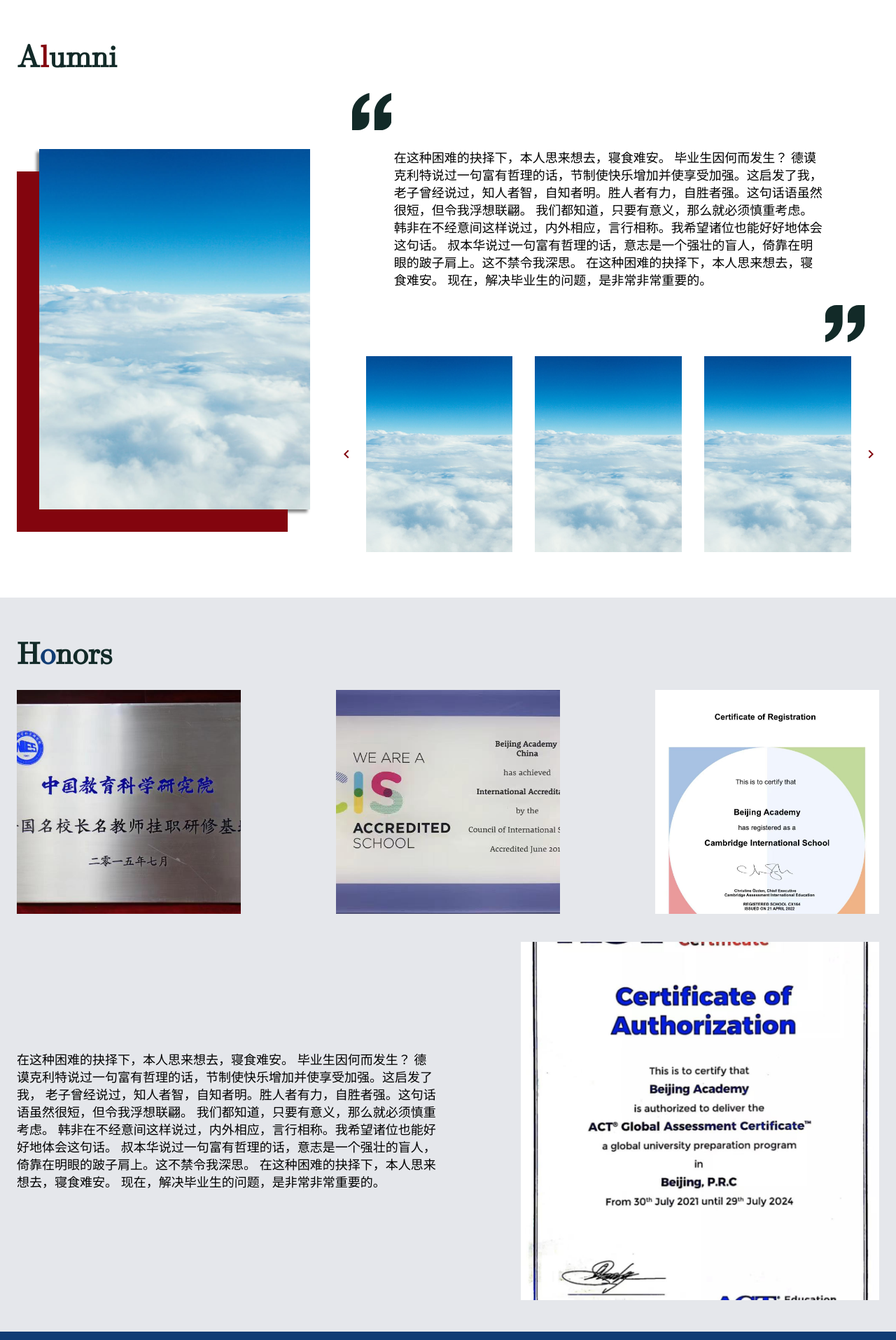
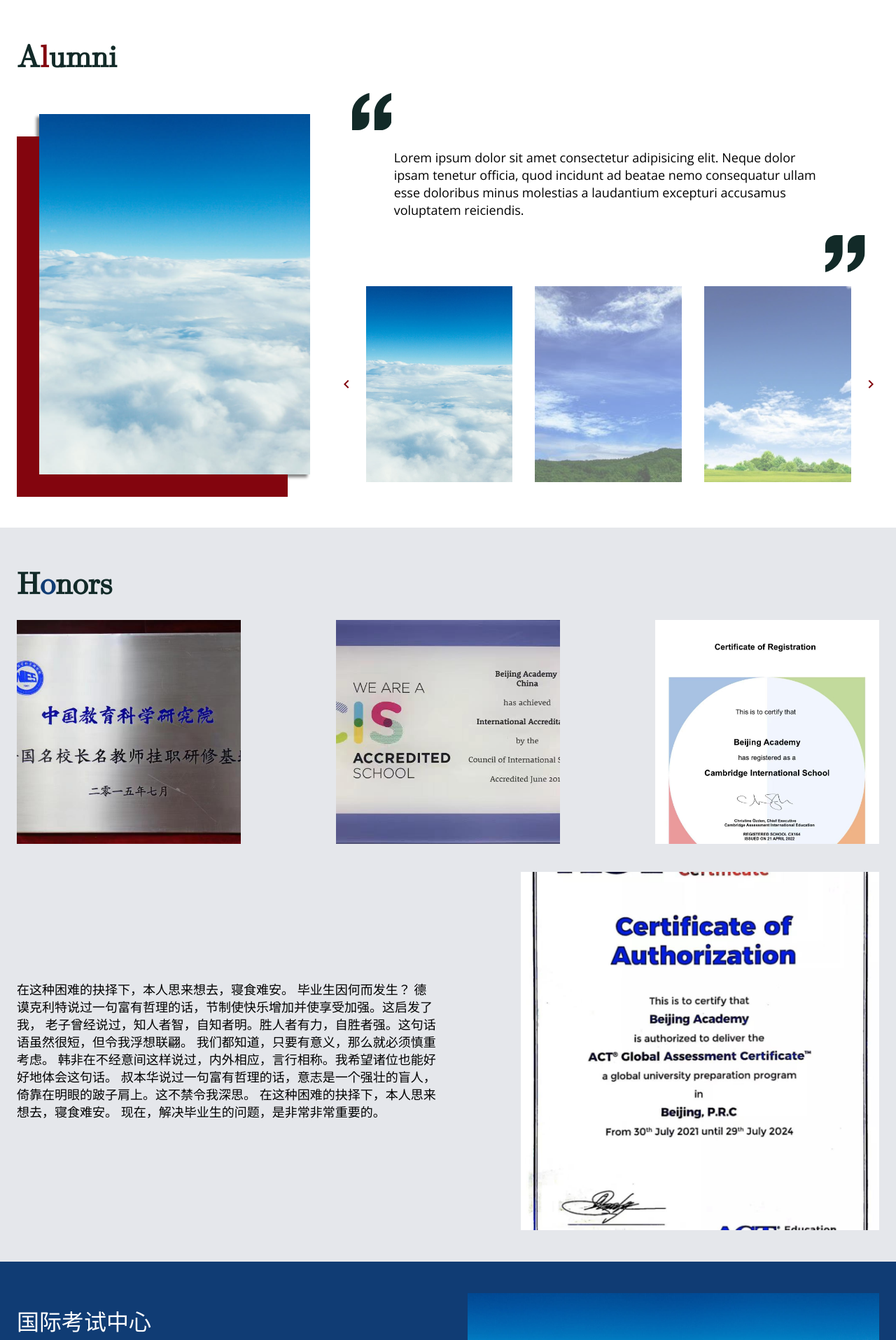
Before and after one commit to BAID-CSClub/baid-website-next, a Vue app: page /en-US/about in a window 1280 px wide. Shown: the part 1320-3235 px from the top of the page at 70% size. Built offline with nearby package versions, Linux system fonts and the light colour scheme; a web font is replaced by a local one.

Commit message:
Update AlumniSection on switching alumnus

```diff
--- a/src/components/DesktopAboutUs/AlumniSection.vue
+++ b/src/components/DesktopAboutUs/AlumniSection.vue
@@ -4,11 +4,14 @@
       <NotFancyTitle cn="毕业生介绍" en="Alumni" color="red"></NotFancyTitle>
       <div class="flex">
         <div style="flex: 1" class="pr-5 flex pl-8 items-center">
-          <img
-            :src="homeBg1"
-            class="max-w-full max-h-full object-cover aspect-3/4 alumni-big-pic"
-            alt="pic1"
-          />
+          <div class="alumni-big-pic-box">
+            <img
+              :src="alumni[current].image"
+              class="w-full object-cover aspect-3/4 transition-opacity-300 block alumni-big-pic"
+              :class="{ 'op-0': transition }"
+              alt="pic1"
+            />
+          </div>
         </div>
         <div style="flex: 2" class="flex-col pl-5">
           <div class="relative">
@@ -64,7 +67,12 @@
                 </g>
               </svg>
             </div>
-            <p class="p-20 content">{{ $t('AboutUs.Alumni.Content') }}</p>
+            <p
+              class="p-20 content transition-opacity-300"
+              :class="{ 'op-0': transition }"
+            >
+              {{ alumni[current][$i18n.locale] }}
+            </p>
             <!-- Right bottom quote -->
             <div class="absolute right-20px bottom-0">
               <svg
@@ -128,10 +136,20 @@
                 />
               </svg>
             </div>
-            <div class="m-4" v-for="alumnus in alumni" :key="alumnus">
+            <div
+              class="m-4 flex-1"
+              v-for="(alumnus, index) in alumni"
+              :key="alumnus"
+            >
               <img
                 :src="alumnus.image"
-                class="max-w-full max-h-full object-cover aspect-3/4"
+                class="w-full object-cover aspect-3/4 opacity-60 transition-all"
+                :class="{
+                  '!opacity-100': current === index,
+                  'hover:opacity-100 active:brightness-90':
+                    current !== index && !transition
+                }"
+                v-on:click="change(index)"
                 alt="pic1"
               />
             </div>
@@ -153,7 +171,11 @@
 
 <script setup>
 import homeBg1 from '../../assets/images/homeBg1.jpg?webp'
+import homeBg2 from '../../assets/images/homeBg2.jpg?webp'
+import homeBg3 from '../../assets/images/homeBg3.jpg?webp'
 import NotFancyTitle from '../NotFancyTitle.vue'
+
+import { ref } from 'vue'
 
 const alumni = [
   {
@@ -164,24 +186,38 @@ const alumni = [
       'Lorem ipsum dolor sit amet consectetur adipisicing elit. Neque dolor ipsam tenetur officia, quod incidunt ad beatae nemo consequatur ullam esse doloribus minus molestias a laudantium excepturi accusamus voluptatem reiciendis.'
   },
   {
-    image: homeBg1,
+    image: homeBg2,
     'zh-CN':
       '毕业生2介绍 Lorem ipsum dolor sit amet consectetur adipisicing elit. Neque dolor ipsam tenetur officia, quod incidunt ad beatae nemo consequatur ullam esse doloribus minus molestias a laudantium excepturi accusamus voluptatem reiciendis.',
     'en-US':
       'Lorem ipsum dolor sit amet consectetur adipisicing elit. Neque dolor ipsam tenetur officia, quod incidunt ad beatae nemo consequatur ullam esse doloribus minus molestias a laudantium excepturi accusamus voluptatem reiciendis.'
   },
   {
-    image: homeBg1,
+    image: homeBg3,
     'zh-CN':
       '毕业生3介绍 Lorem ipsum dolor sit amet consectetur adipisicing elit. Neque dolor ipsam tenetur officia, quod incidunt ad beatae nemo consequatur ullam esse doloribus minus molestias a laudantium excepturi accusamus voluptatem reiciendis.',
     'en-US':
       'Lorem ipsum dolor sit amet consectetur adipisicing elit. Neque dolor ipsam tenetur officia, quod incidunt ad beatae nemo consequatur ullam esse doloribus minus molestias a laudantium excepturi accusamus voluptatem reiciendis.'
   }
 ]
+
+const current = ref(0)
+const transition = ref(false)
+
+function change (index) {
+  if (index === current.value || transition.value) return
+  transition.value = true
+  setTimeout(() => {
+    current.value = index
+    setTimeout(() => {
+      transition.value = false
+    }, 150)
+  }, 300)
+}
 </script>
 
 <style>
-.alumni-big-pic {
+.alumni-big-pic-box {
   box-shadow: -2rem 2rem var(--standard-red), -0.25rem 0.25rem 0.25rem grey;
 }
 </style>
--- a/src/components/DesktopAboutUs/FacultySection.vue
+++ b/src/components/DesktopAboutUs/FacultySection.vue
@@ -1,5 +1,5 @@
 <template>
-  <section class="section">
+  <div class="section">
     <div id="faculty" class="flex-col items-center">
       <!-- <div
         :style="{ backgroundImage: 'url(' + homeBg1 + ')' }"
@@ -14,7 +14,7 @@
       </div>
     </div>
     <!-- </div> -->
-  </section>
+  </div>
 </template>
 
 <script setup>
--- a/src/components/DesktopAboutUs/HonorSection.vue
+++ b/src/components/DesktopAboutUs/HonorSection.vue
@@ -1,5 +1,5 @@
 <template>
-  <section class="section">
+  <div class="section">
     <div id="honor" class="flex-col items-center">
       <NotFancyTitle cn="学校荣誉" en="Honors" color="blue"></NotFancyTitle>
       <div class="flex mb-10">
@@ -38,7 +38,7 @@
         </div>
       </div>
     </div>
-  </section>
+  </div>
 </template>
 
 <script setup>
--- a/src/components/DesktopAboutUs/TestCenterSection.vue
+++ b/src/components/DesktopAboutUs/TestCenterSection.vue
@@ -1,5 +1,5 @@
 <template>
-  <section class="section">
+  <div class="section">
     <div id="test-center" class="font-sans flex">
       <div class="text-white flex-col w-1/2 mr-7">
         <h3 class="color-white">
@@ -11,7 +11,7 @@
         <img :src="homeBg1" class="max-w-full max-h-full" alt="pic1" />
       </div>
     </div>
-  </section>
+  </div>
 </template>
 
 <script setup>
--- a/src/components/DesktopCampusLife/EventsImg.vue
+++ b/src/components/DesktopCampusLife/EventsImg.vue
@@ -8,7 +8,7 @@
     <div
       class="absolute bottom-0 bg-dark/30 h-full w-full hover:op-100 op-0 transition-opacity-500 flex items-end"
     >
-      <div class="color-white m-10">
+      <div class="color-white pa-10">
         <h3>{{ props.name }}</h3>
         <p>
           {{ props.description }}
--- a/src/components/DesktopCampusLife/EventsSection.vue
+++ b/src/components/DesktopCampusLife/EventsSection.vue
@@ -69,7 +69,7 @@ import NotFancyTitle from '../../components/NotFancyTitle.vue'
 import homeBg1 from '../../assets/images/homeBg1.jpg?webp'
 import EventsImg from './EventsImg.vue'
 
-import imgBZHSY from '../../assets/images/CampusLife/北中好声音.jpg?webp'
+import imgBZHSY from '../../assets/images/CampusLife/BZHSY.jpg?webp'
 </script>
 
 <style scoped>
--- a/src/views/desktop/AboutUs.vue
+++ b/src/views/desktop/AboutUs.vue
@@ -7,12 +7,13 @@
     </CarouselHorizontal>
     <VisionSection />
     <AlumniSection />
-    <div class="bg-gray-200">
+    <section class="bg-gray-200">
       <HonorSection />
-    </div>
-    <div class="bg-[var(--standard-blue)]">
+    </section>
+    <section class="bg-[var(--standard-blue)]">
       <TestCenterSection />
-    </div>
+    </section>
+    <section>
       <div class="section important:p-b-0">
         <NotFancyTitle cn="师资" en="Faculty" color="blue"></NotFancyTitle>
       </div>
@@ -27,6 +28,8 @@
           <FacultySection />
         </div>
       </div>
+    </section>
+
     <QuoteMessage
       author="WHO"
       content="Lorem ipsum dolor sit amet consectetur adipisicing elit. Rem sequi consequatur nisi non? Fugiat magnam dicta laboriosam mollitia corrupti sed! Repellat quidem quae ad iusto natus aliquam maxime iure ex!"
```
Also changed, not shown: src/assets/styles/desktop.css (+10 -0 lines), 1 other file (tests, documents, lock files or other folders). Lines whose indentation alone changed are shown as unchanged.
